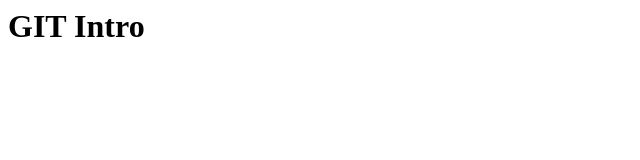
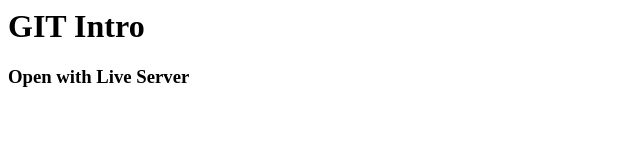
Before and after one commit to LubaGmail/gittut, a plain HTML site: page index.html in a window 1280 px wide. Shown: the whole page, without its empty margins (0-640 px from the left). Drawn offline with Linux system fonts and the light colour scheme.

Commit message:
Change 1

```diff
--- a/index.html
+++ b/index.html
@@ -1,6 +1,9 @@
 <html>
+
 <body>
 <h1>GIT Intro</h1>
+
+<h3>Open with Live Server</h3>
 </body>
 
 </html>
```
